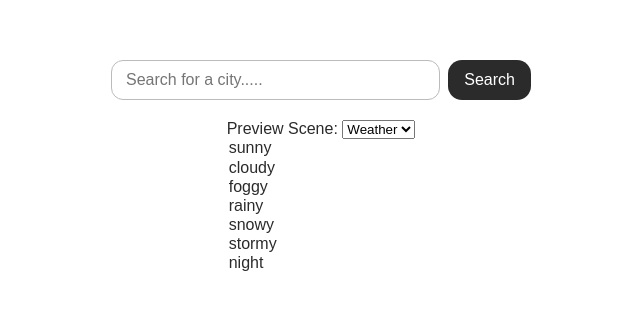
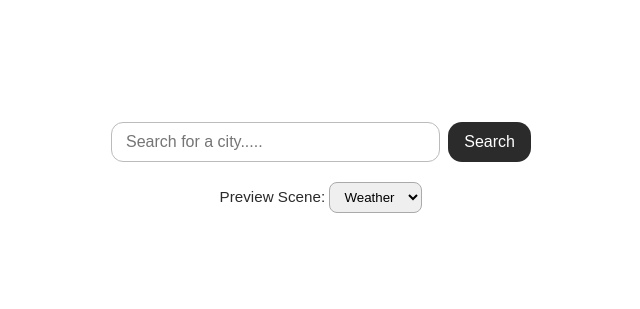
Before and after one commit to heonaliu/weather-app, a React (Vite) app: page / in a window 1280 px wide. Shown: the part 233-542 px from the top of the page, without its empty margins (319-959 px from the left). Built offline with nearby package versions, Linux system fonts and the light colour scheme.

Commit message:
realized the objects weren't wrappeda orund the options. So the array mapped without it going on under the drop down

```diff
--- a/src/App.css
+++ b/src/App.css
@@ -25,3 +25,9 @@
 .preview-picker {
     font-size: 0.95rem
 }
+
+.preview-picker select {
+    padding: 6px 10px;
+    border-radius: 8px;
+    border: 1px solid #aaa
+}
--- a/src/App.jsx
+++ b/src/App.jsx
@@ -44,16 +44,16 @@ function App() {
         <WeatherArt place={place} weather={weather} category={category} />
       )}
 
-      <label>
+      <label className="preview-picker">
         Preview Scene:{" "}
         <select value={preview} onChange={(e) => setPreview(e.target.value)}>
           <option value="">Weather</option>
+          {Object.keys(ART).map((n) => (
+            <option key={n} value={n}>
+              {n}
+            </option>
+          ))}
         </select>
-        {Object.keys(ART).map((n) => (
-          <option key={n} value={n}>
-            {n}
-          </option>
-        ))}
       </label>
     </main>
   );
```
